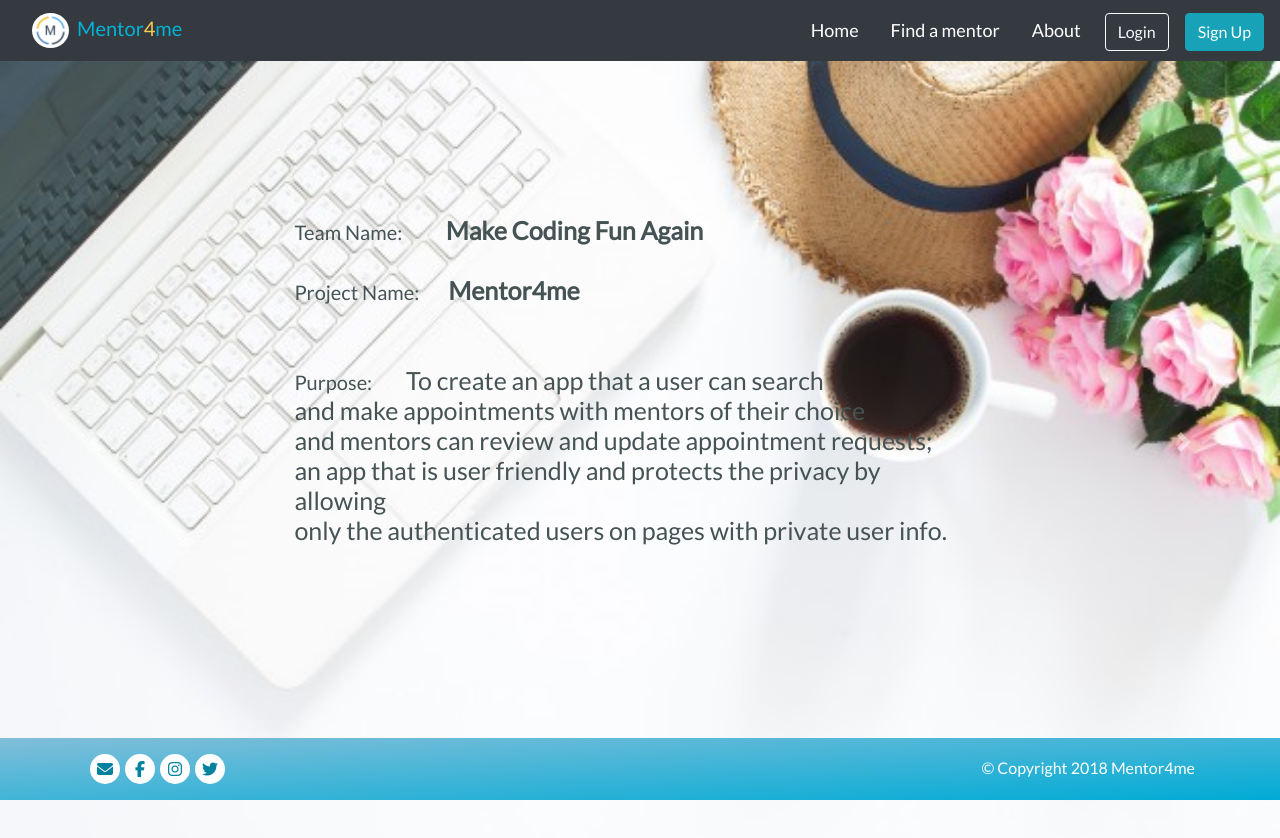
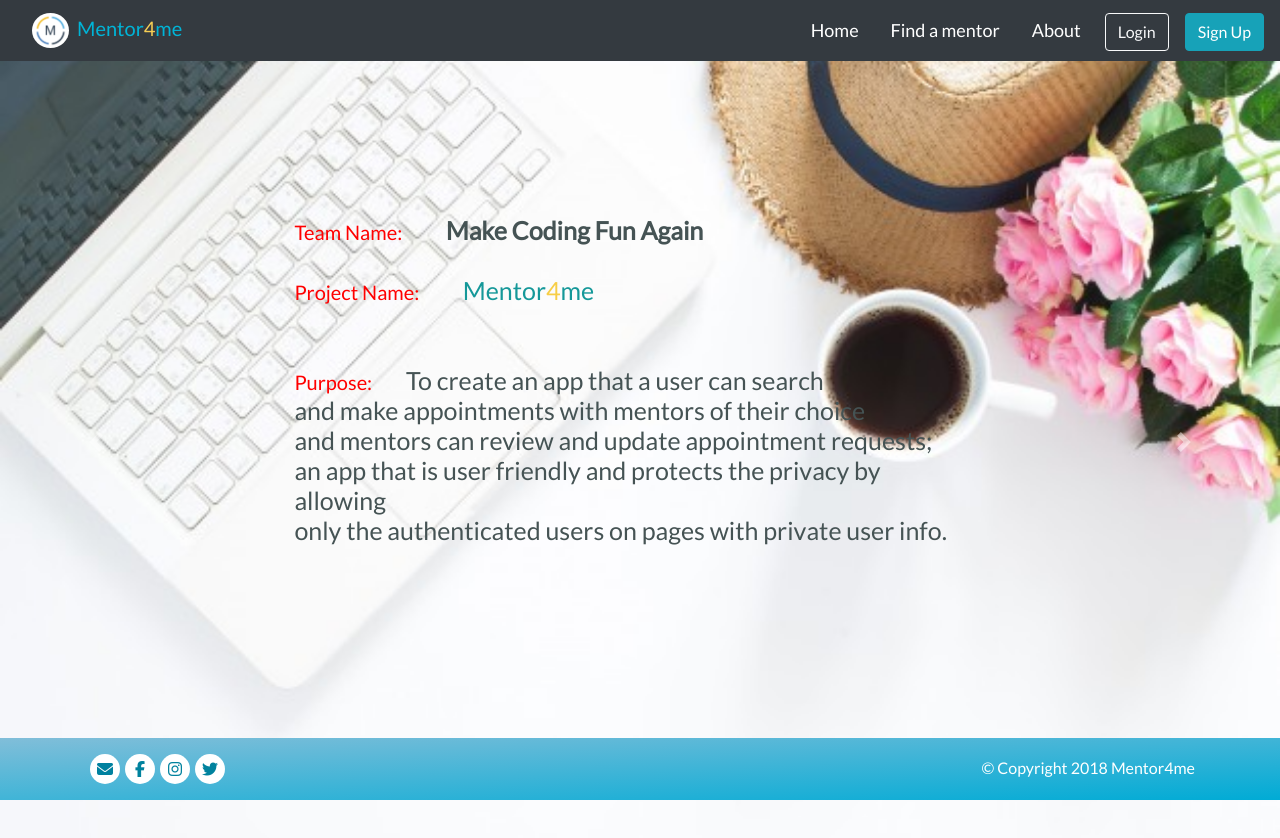
Before and after one commit to 8-27-a/final-project, a React (Create React App) app in the folder client/: page /demo in a window 1280 px wide. Shown: the top 838 px of the page. Built offline with nearby package versions, Linux system fonts and the light colour scheme.

Commit message:
added some colors to Demo

```diff
--- a/client/src/containers/About.js
+++ b/client/src/containers/About.js
@@ -21,7 +21,13 @@ class About extends Component {
               <h1 className="caption-1">
                 It's a new week and there's always room to build a project that
                 never existed before...
-                <br /> Find a Mentor4me!
+                <br /> Find a &nbsp;
+                <span style={{ color: "#159899" }}>
+                  Mentor
+                  <span style={{ color: "#f7ce46" }}>4</span>
+                  me
+                </span>
+                &nbsp;!
               </h1>
             </div>
           </div>
@@ -35,8 +41,13 @@ class About extends Component {
             <div className="carousel-caption-2 py-20">
               <h1 className="caption-2">
                 Stuck on your code and a coffee isn't cutting it...?
-                <br />
-                Find a Mentor4me!
+                <br /> Find a &nbsp;
+                <span style={{ color: "#159899" }}>
+                  Mentor
+                  <span style={{ color: "#f7ce46" }}>4</span>
+                  me
+                </span>
+                &nbsp;!
               </h1>
             </div>
           </div>
@@ -51,7 +62,13 @@ class About extends Component {
               <h1 className="caption-3">
                 When you can't find the error and hours have gone by. Maybe it's
                 time to get some assistance...
-                <br /> Find a Mentor4me!
+                <br /> Find a &nbsp;
+                <span style={{ color: "#159899" }}>
+                  Mentor
+                  <span style={{ color: "#f7ce46" }}>4</span>
+                  me
+                </span>
+                &nbsp;!
               </h1>
             </div>
           </div>
@@ -67,11 +84,13 @@ class About extends Component {
                 Getting started as a coder and need some help? <br />
                 Find top notch tutors to get your career started in the tech
                 space...
-                {/* You need the right tools to bring clarity to your project. We
-                are here to connect you with mentors who will conquer it with
-                you... */}
-                <br />
-                Find a Mentor4me!
+                <br /> Find a &nbsp;
+                <span style={{ color: "#159899" }}>
+                  Mentor
+                  <span style={{ color: "#f7ce46" }}>4</span>
+                  me
+                </span>
+                &nbsp;!
               </h1>
             </div>
           </div>
@@ -85,8 +104,13 @@ class About extends Component {
             <div className="carousel-caption-5 py-20">
               <h1 className="caption-5">
                 Having trouble with your code? Keep calm and...
-                <br />
-                Find a Mentor4me!
+                <br /> Find a &nbsp;
+                <span style={{ color: "#159899" }}>
+                  Mentor
+                  <span style={{ color: "#f7ce46" }}>4</span>
+                  me
+                </span>
+                &nbsp;!
               </h1>
             </div>
           </div>
--- a/client/src/containers/Demo.js
+++ b/client/src/containers/Demo.js
@@ -19,17 +19,22 @@ class Demo extends Component {
             />
             <div className="carousel-caption-6 py-20">
               <h1 className="caption-6">
-                <small>Team Name:</small>
+                <small style={{ color: "red" }}>Team Name:</small>
                 &nbsp; &nbsp; &nbsp; &nbsp; &nbsp;
                 <strong>Make Coding Fun Again</strong> <br />
                 <br />
-                <small>Project Name:</small>
-                &nbsp; &nbsp; &nbsp; <strong>Mentor4me </strong>
+                <small style={{ color: "red" }}>Project Name:</small>
+                &nbsp; &nbsp; &nbsp; &nbsp; &nbsp;
+                <span style={{ color: "#159899" }}>
+                  Mentor
+                  <span style={{ color: "#f7ce46" }}>4</span>
+                  me
+                </span>
                 <br />
                 <br />
                 <br />
-                <small>Purpose:</small> &nbsp; &nbsp; &nbsp; To create an app
-                that a user can search
+                <small style={{ color: "red" }}>Purpose:</small> &nbsp; &nbsp;
+                &nbsp; To create an app that a user can search
                 <br />
                 and make appointments with mentors of their choice <br />
                 and mentors can review and update appointment requests;
@@ -49,7 +54,7 @@ class Demo extends Component {
             />
             <div className="carousel-caption-7 py-20">
               <h1 className="caption-7">
-                <small>Site map:</small>
+                <small style={{ color: "red" }}>Site map:</small>
                 <br />
                 <br />- Home
                 <br />
@@ -90,13 +95,13 @@ class Demo extends Component {
             />
             <div className="carousel-caption-8 py-20">
               <h1 className="caption-8">
-                <small>User Functions:</small>
+                <small style={{ color: "red" }}>User Functions:</small>
                 <br />
                 <br />- User can signup, login, select a role of <br />
                 mentor or student, and update personal profile
                 <br />
                 <br />
-                <small>Student Functions:</small>
+                <small style={{ color: "red" }}>Student Functions:</small>
                 <br />
                 <br />- View the mentors list with abbreviated profile, search
                 by
@@ -123,7 +128,7 @@ class Demo extends Component {
             />
             <div className="carousel-caption-9 py-20">
               <h1 className="caption-9">
-                <small>Mentor Functions:</small>
+                <small style={{ color: "red" }}>Mentor Functions:</small>
                 <br />
                 <br />- View mentor list with abbreviated profile,
                 <br />
@@ -139,7 +144,7 @@ class Demo extends Component {
                 send/ receive comments with the student
                 <br />
                 <br />
-                <small>About & Demo features:</small>
+                <small style={{ color: "red" }}>About & Demo features:</small>
                 <br />
                 <br /> - Carousel slides that promote the mentor4me app
                 <br /> - Carousel slides that introduce the app, its
@@ -156,7 +161,7 @@ class Demo extends Component {
             />
             <div className="carousel-caption-10 py-20">
               <h1 className="caption-10">
-                <small>Technologies used:</small>
+                <small style={{ color: "red" }}>Technologies used:</small>
                 <br />
                 <br />- HTML5/CSS3 &nbsp;
                 <span>
```
Also changed, not shown: client/public/images/logo.png (deleted).
